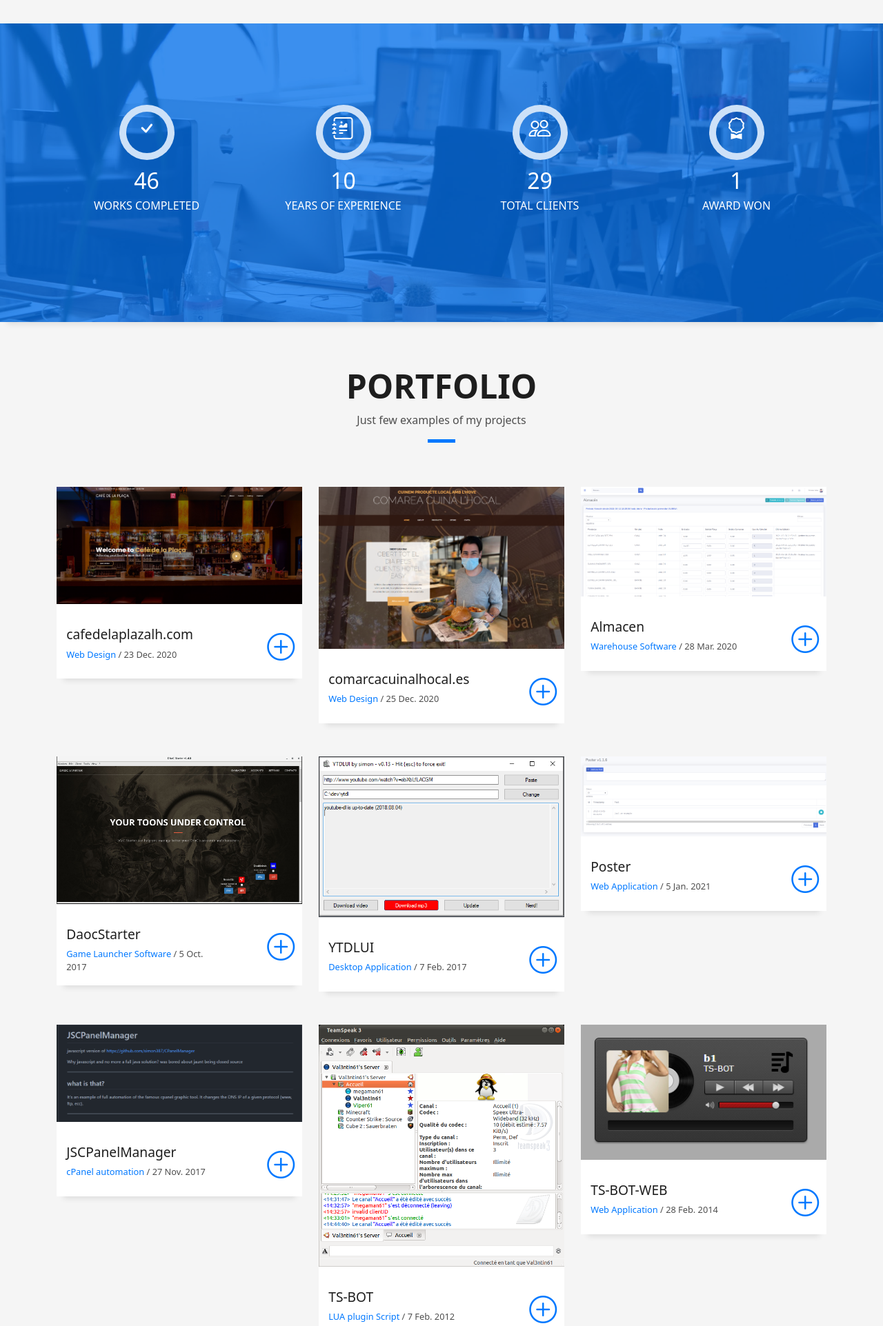
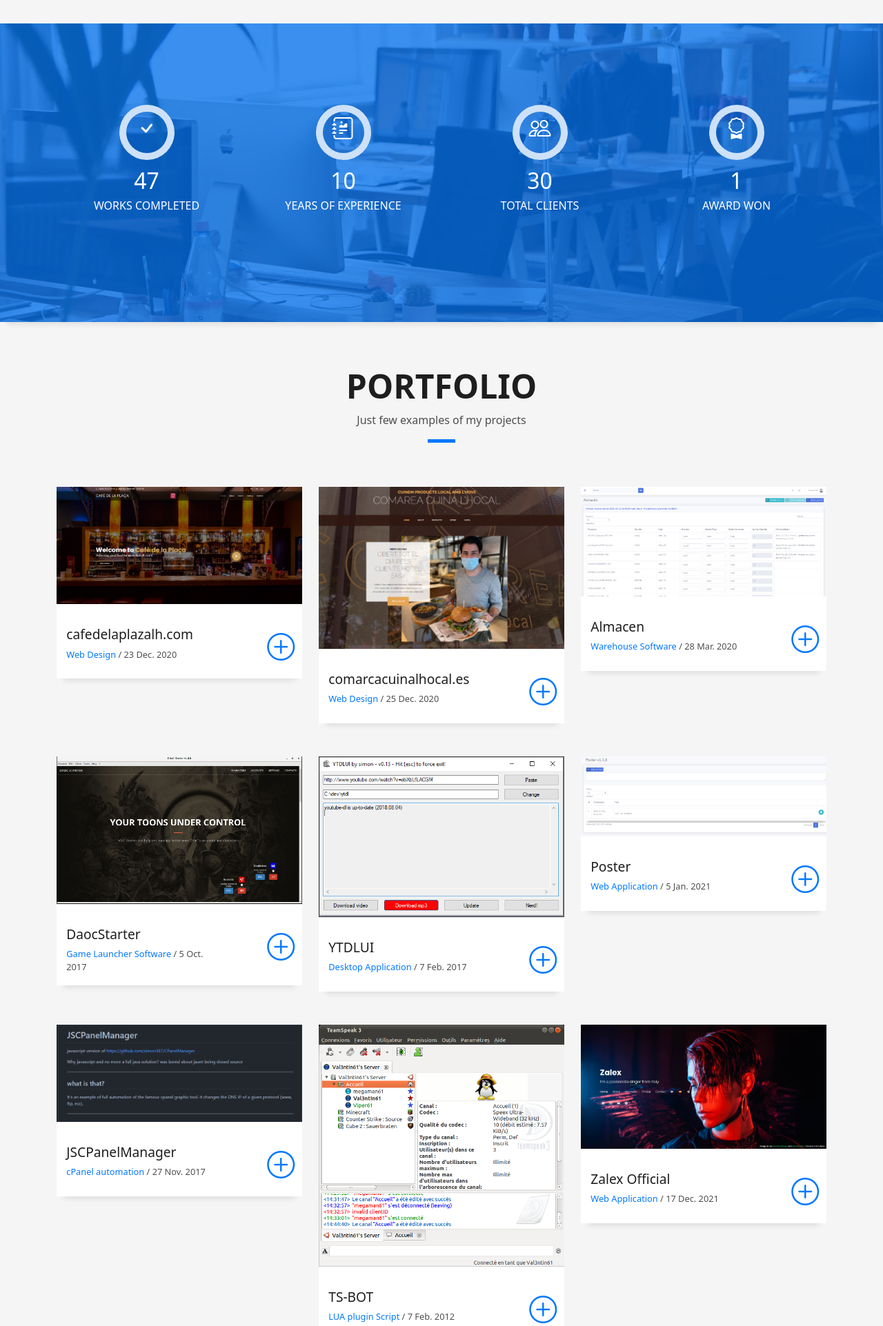
Before and after one commit to simon387/simonecelia.it, a PHP site: page / in a window 1280 px wide. Shown: the part 2345-4268 px from the top of the page at 69% size. Run offline with PHP 8.4, Linux system fonts and the light colour scheme.

Commit message:
zalexofficial

```diff
--- a/components/counter.html
+++ b/components/counter.html
@@ -8,7 +8,7 @@
 						<span class="ico-circle"><i class="bi bi-check"></i></span>
 					</div>
 					<div class="counter-num">
-						<p data-purecounter-start="0" data-purecounter-end="46" data-purecounter-duration="1"
+						<p data-purecounter-start="0" data-purecounter-end="47" data-purecounter-duration="1"
 						   class="counter purecounter"></p>
 						<span class="counter-text">WORKS COMPLETED</span>
 					</div>
@@ -32,7 +32,7 @@
 						<span class="ico-circle"><i class="bi bi-people"></i></span>
 					</div>
 					<div class="counter-num">
-						<p data-purecounter-start="0" data-purecounter-end="29" data-purecounter-duration="1"
+						<p data-purecounter-start="0" data-purecounter-end="30" data-purecounter-duration="1"
 						   class="counter purecounter"></p>
 						<span class="counter-text">TOTAL CLIENTS</span>
 					</div>
--- a/components/portfolio.php
+++ b/components/portfolio.php
@@ -24,6 +24,7 @@ generate_portfolio_entry("ytdl.png", "you tube downloader gui", "YTDLUI", "Deskt
 generate_portfolio_entry("poster.png", "poster", "Poster", "Web Application", "5 Jan. 2021", "https://github.com/simon387/poster") .
 generate_portfolio_entry("JSCPanelManager.png", "JSCPanelManager", "JSCPanelManager", "cPanel automation", "27 Nov. 2017", "https://github.com/simon387/JSCPanelManager") .
 generate_portfolio_entry("TS3_screenshot_ubuntu.png", "TS-BOT", "TS-BOT", "LUA plugin Script", "7 Feb. 2012", "https://github.com/simon387/TS-BOT") .
+generate_portfolio_entry("zalexofficial.jpg", "zalexofficial", "Zalex Official", "Web Application", "17 Dec. 2021", "https://zalexofficial.com") .
 generate_portfolio_entry("ts-bot-web.png", "ts-bot-web", "TS-BOT-WEB", "Web Application", "28 Feb. 2014", "https://github.com/simon387/ts-bot-web") .
 '		</div>
 	</div>
```
Also changed, not shown: assets/img/zalexofficial.jpg (added), changelog.txt.
